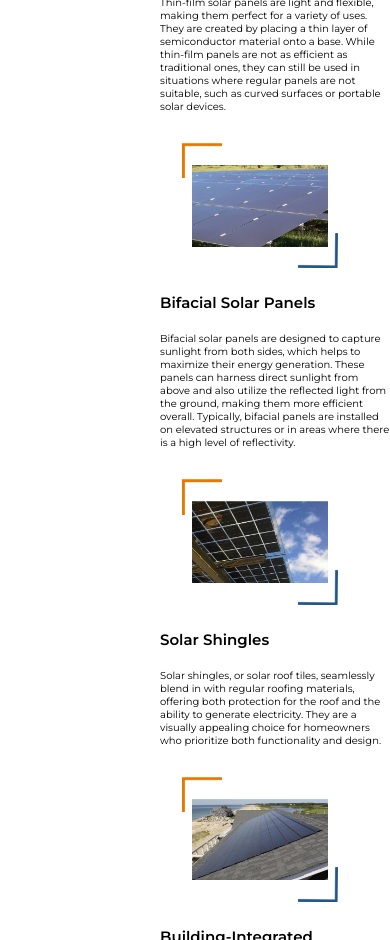
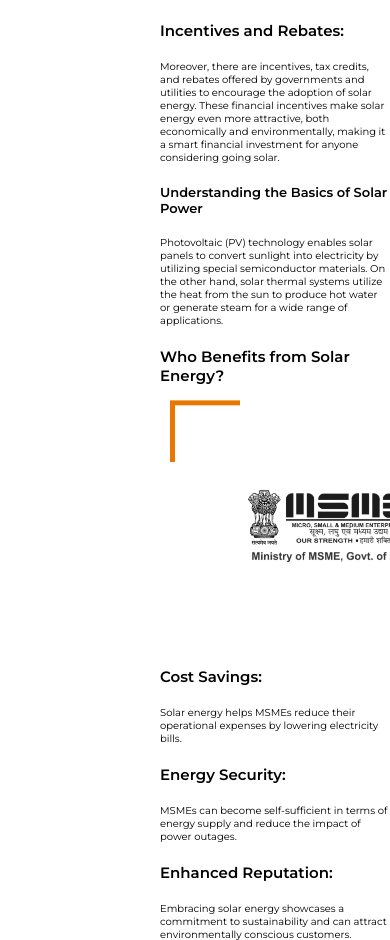
Before and after one commit to TarunPatidar04/SolarProject, a React (Create React App) app: page / in a window 390 px wide. Shown: the part 1060-2000 px from the top of the page. Built offline with nearby package versions, Linux system fonts and the light colour scheme; a web font is replaced by a local one.

Commit message:
responsive ag

```diff
--- a/src/App.js
+++ b/src/App.js
@@ -1,16 +1,16 @@
 // import logo from './logo.svg';
 import './App.css';
-// import Firstpage from './Components/FirstPage/Firstpage';
+import Firstpage from './Components/FirstPage/Firstpage';
 import  '../src/index';
-import Thirdpage from './Components/ThirdPage/Thirdpage';
+// import Thirdpage from './Components/ThirdPage/Thirdpage';
 // import Secondpage from './Components/SecondPage/Secondpage';
 
 function App() {
   return (
     <div className="App">
-     {/* <Firstpage/> */}
+     <Firstpage/>
      {/* <Secondpage/> */}
-  <Thirdpage/>
+  {/* <Thirdpage/> */}
     </div>
   );
 }
--- a/src/Components/FirstPage/First.module.css
+++ b/src/Components/FirstPage/First.module.css
@@ -136,6 +136,9 @@
 /* --------------------------------------------------------First Media----------------------------------------------------- */
 
 
+
+
+
 @media (max-width:768px)
 {
   .img1 {
@@ -173,34 +176,42 @@
     display: flex;
     justify-content: center;
     align-items: center;
+    margin-left: -100px;
+
   }
 
   .oglogo6{
     width: 70px;
     height: auto;
+    margin-right: 10px;
+    margin-top: 0px;
+
 
   }
 
   .blulogo6{
     width: 70px;
     height: auto;
+    margin-left: -80px;
 
   }
 
   .imgl5{
     display: flex;
     align-items: center;
-    margin-left: -120px;
+    margin-left: 0px;
   }
 
   .oglogo5{
     width: 70px;
     height: auto;
+    margin-right: 100px;
   }
 
   .blulogo5{
     width: 70px;
     height: auto;
+    margin-left: -140px;
   }
 
   .imgl2{
@@ -688,27 +699,6 @@ margin-top: 30px;
 } */
 
 
-
-
-
-
-
-
-
-
-
-
-
-
-
-
-
-
-
-
-
-
-
 @media (max-width:426px){
 
   h1{
```
